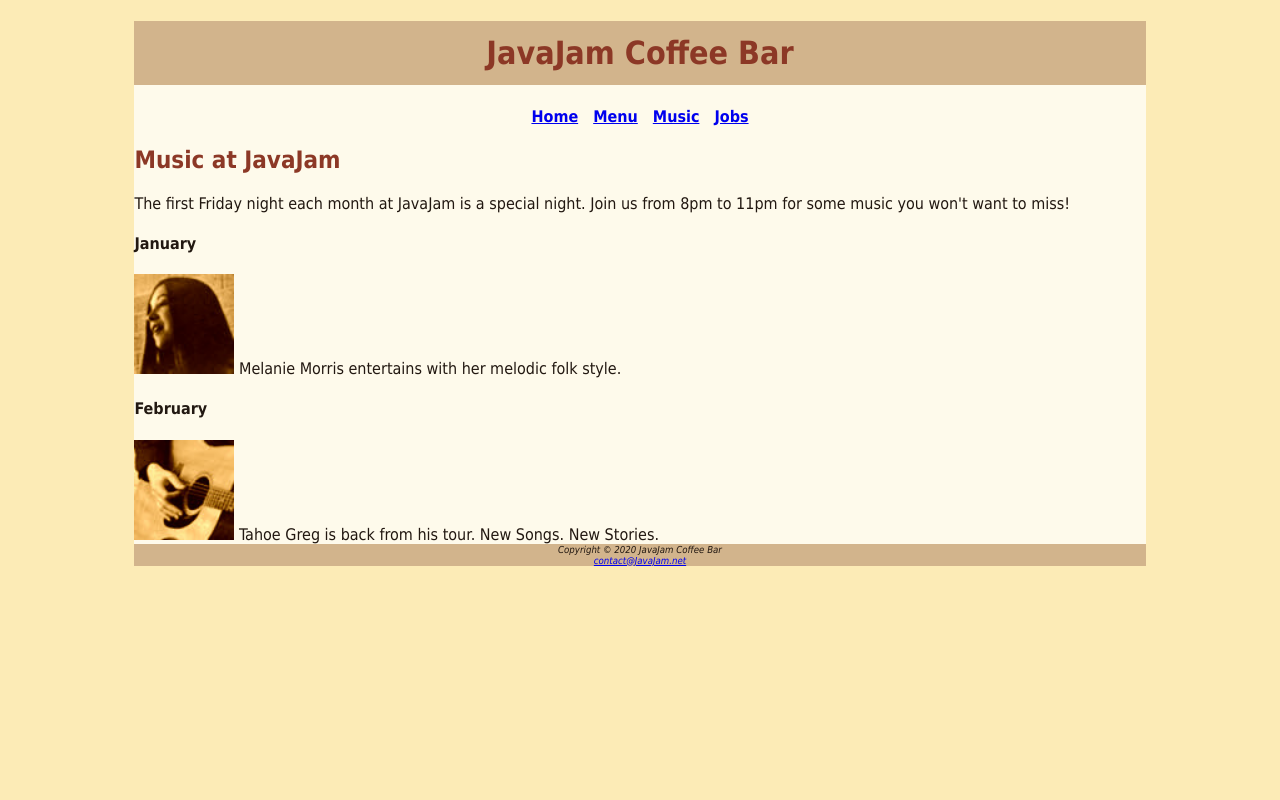
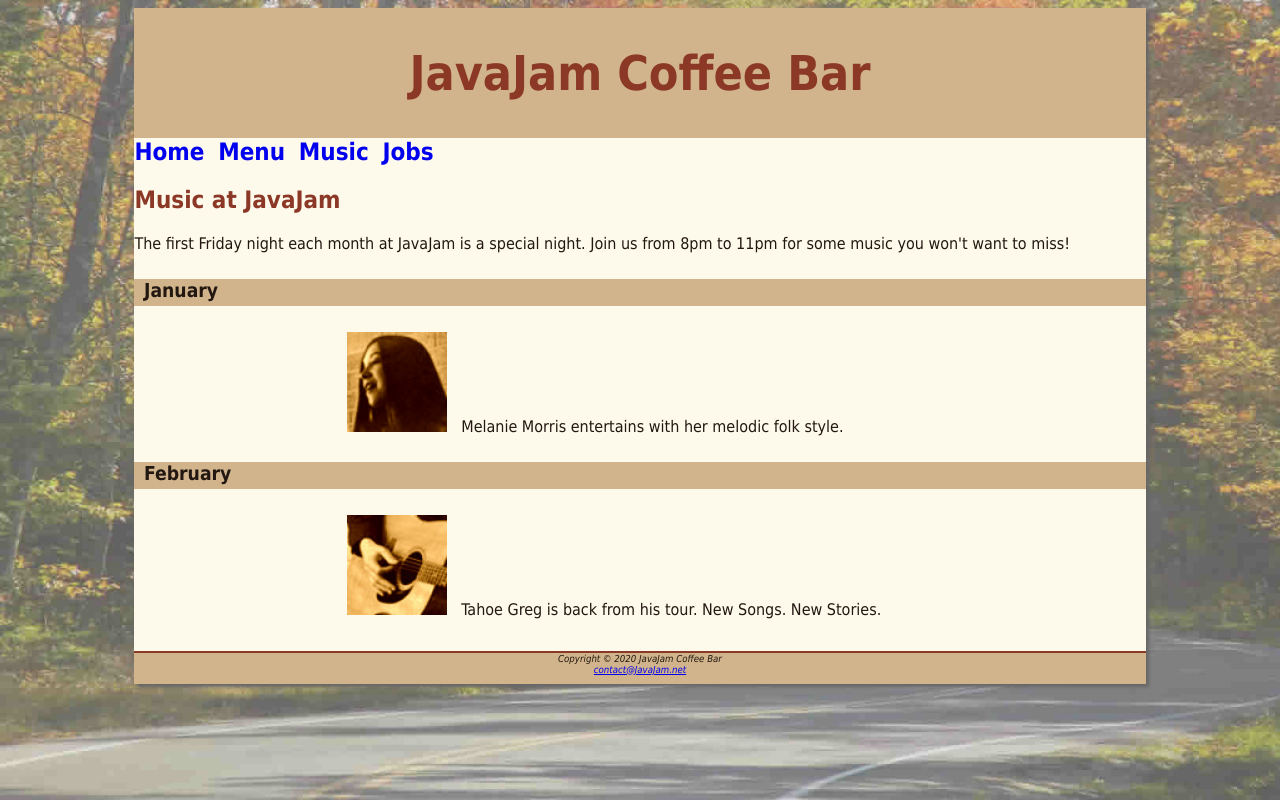
Before and after one commit to mariiisolll/JavaJamChap4_2021, a plain HTML site: page music.html in a window 1280 px wide. Drawn offline with Linux system fonts and the light colour scheme.

Commit message:
Update javajam.css

```diff
--- a/javajam.css
+++ b/javajam.css
@@ -1,4 +1,8 @@
 body { background-color: #FCEBB6;
+	background-image: url(fadedroad50.jpg);
+	background-repeat: no-repeat;
+	background-size: cover;
+	background-attachment: fixed;
        color: #221811;
 	   font-family: Tahoma, Arial, sans-serif;
 }
@@ -6,18 +10,49 @@ body { background-color: #FCEBB6;
            margin-left: auto;
            margin-right: auto;
            width: 80%;
+           min-width: 900px;
+	max-width: 1280px;
+	box-shadow: 3px 3px 3px #676767;
 }
 header { background-color: #D2B48C;
          color: #8C3826;
 		 text-align: center;
+	padding-top: 5px;
+	padding-bottom: 5px;
 }
-h1 { line-height: 200%; }
+h1 { font-size: 3em; }
 h2 { color: #8C3826; }
-nav { font-weight: bold;
-	  text-align: center;
+h3, dt { color: #8C3826; }
+h4 {background-color: #D2B48C;
+	font-size: 1.2em;
+	padding-left: .5em;
+	padding-bottom: .25em;
+}
+nav a{ font-weight:bold;
+	text-align: center;
+	font-size: 1.5em;
+	padding-top: 5px;
+	padding-bottom: 5px;
+}
+nav a{ text-decoration: none; }
+main { display:block;
+	padding-left 2em;
+	padding-right 2em;
+	padding-bottom: 2em;
+}
+.details { padding-left: 20%;
+	padding-right: 20%; }
+img {padding-left: 10px;
+	padding-right: 10px; }
+#homehero {height: 300px;
+	background-image: url(hero.jpg);
+	background-repeat:no-repeat;
+	background-size:cover;
 }
 footer { background-color: #D2B48C;
 	 font-size: .60em;
 	 font-style: italic;
 	 text-align: center;
+	padding-bottom: 1em;
+	border-top: 2px solid #8C3826;
 }
```
